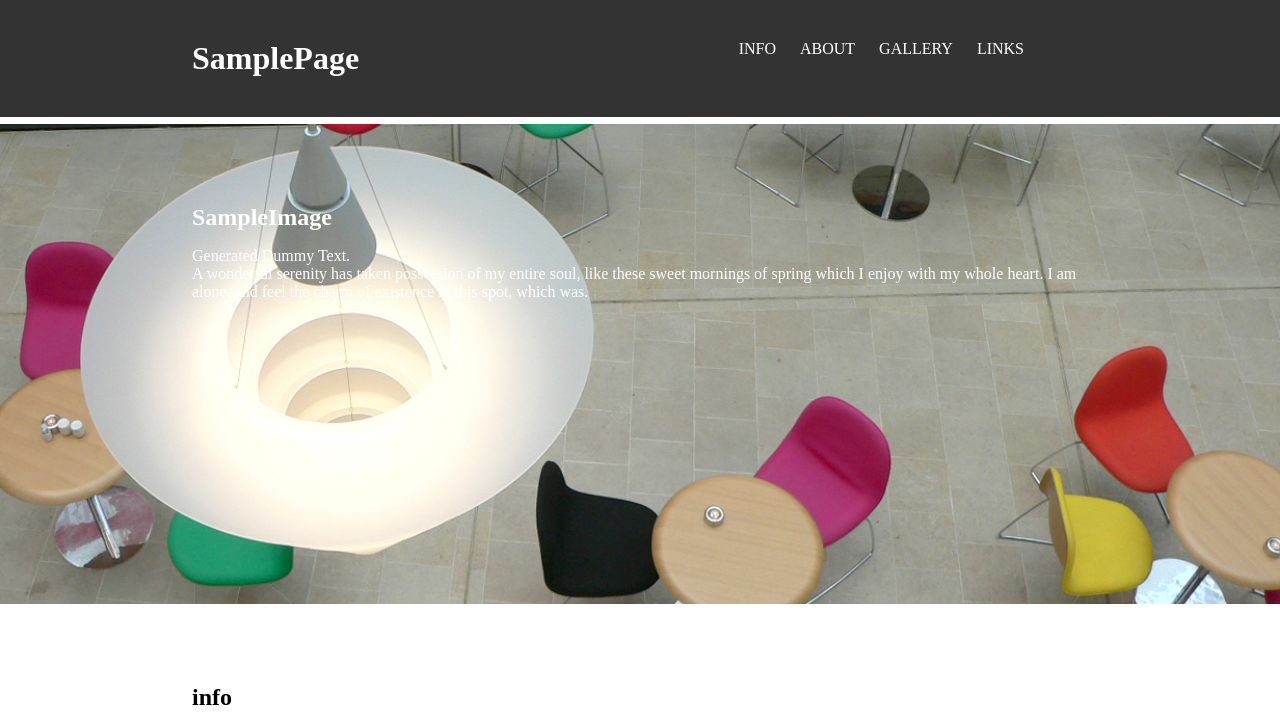
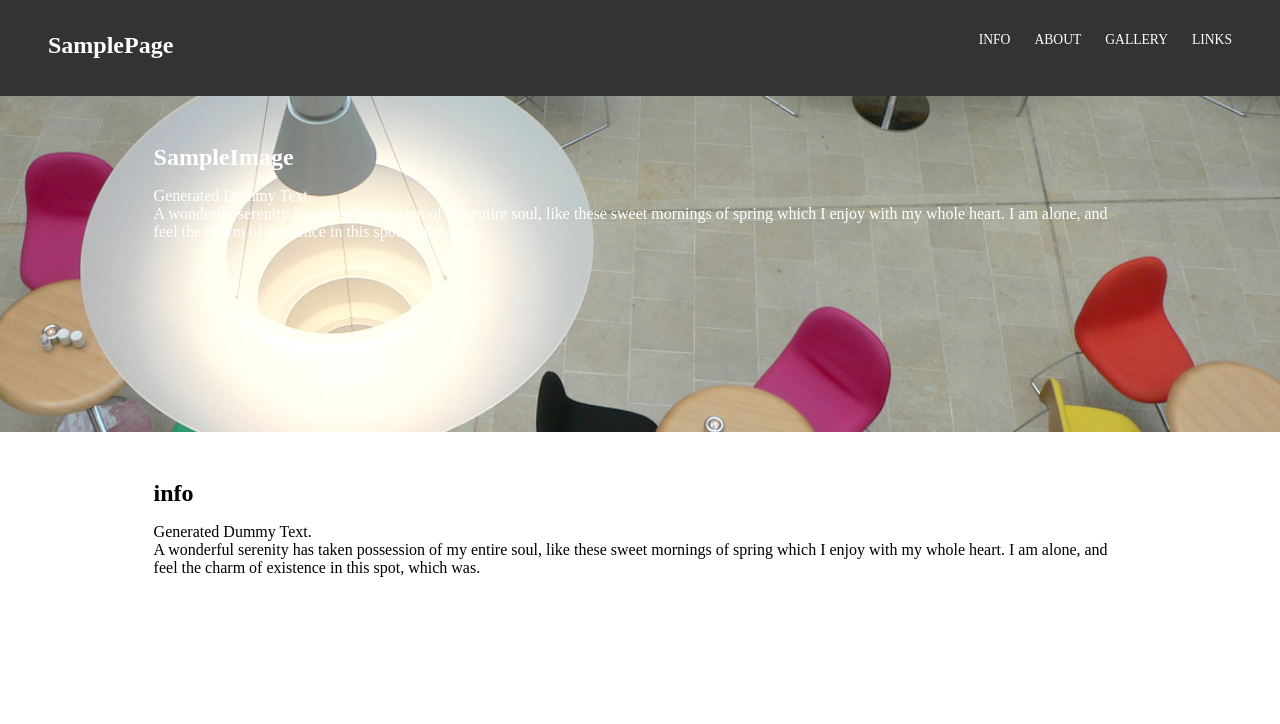
Before and after one commit to koichi-inoue/JQ_Parallax, a plain HTML site: page index.html in a window 1280 px wide. Shown: the top 724 px of the page. Drawn offline with Linux system fonts and the light colour scheme.

Commit message:
Update style.css

```diff
--- a/css/style.css
+++ b/css/style.css
@@ -6,28 +6,31 @@
 }
 
 body{
-	margin-top: 124px;
+  margin-top: 6rem;
 }
 
 header{
   position: fixed;
   top: 0;
   left: 0;
-	width: 70%;
+  width: 100%;
   min-width: 600px;
-	padding: 40px 15%;
+  height: 6rem;
   background-color: #333333;
-	color: white;
-	display: flex;
-	flex-direction: row;
 }
 
 header h1{
-	margin-right: auto;
+  position: absolute;
+  top: 2rem;
+  left: 3rem;
+  font-size: 1.5rem;
+  color: white;
 }
 
 nav {
-	margin-right: 40px;
+  position: absolute;
+  top: 2rem;
+  right: 3rem;
 }
 
 nav ul {
@@ -36,7 +39,8 @@ nav ul {
 }
 
 nav ul li{
-	margin-right: 24px;
+  margin-left: 1.5rem;
+  font-size: 0.85rem;
 }
 
 nav a{
@@ -47,10 +51,10 @@ nav a{
 }
 
 section {
-	padding-top: 80px;
-	padding-right: 15%;
-	padding-left: 15%;
-	min-height: 400px;
+  padding-top: 3rem;
+  padding-right: 12%;
+  padding-left: 12%;
+  min-height: 18rem;
 }
 
 section h1{
@@ -58,17 +62,18 @@ section h1{
 }
 
 footer{
-	padding: 40px;
-	background-color: #333333;
+  padding: 3rem;
+  background-color: #333;
   color: white;
+  text-align: center;
 }
 
 /* parallax window */
 .parallax-window {
-	padding-top: 80px;
-	padding-right: 15%;
-	padding-left: 15%;
-	min-height: 400px;
+  padding-top: 3rem;
+  padding-right: 12%;
+  padding-left: 12%;
+  min-height: 18rem;
   background: transparent;
 }
 
```
Lines whose indentation alone changed are shown as unchanged.
